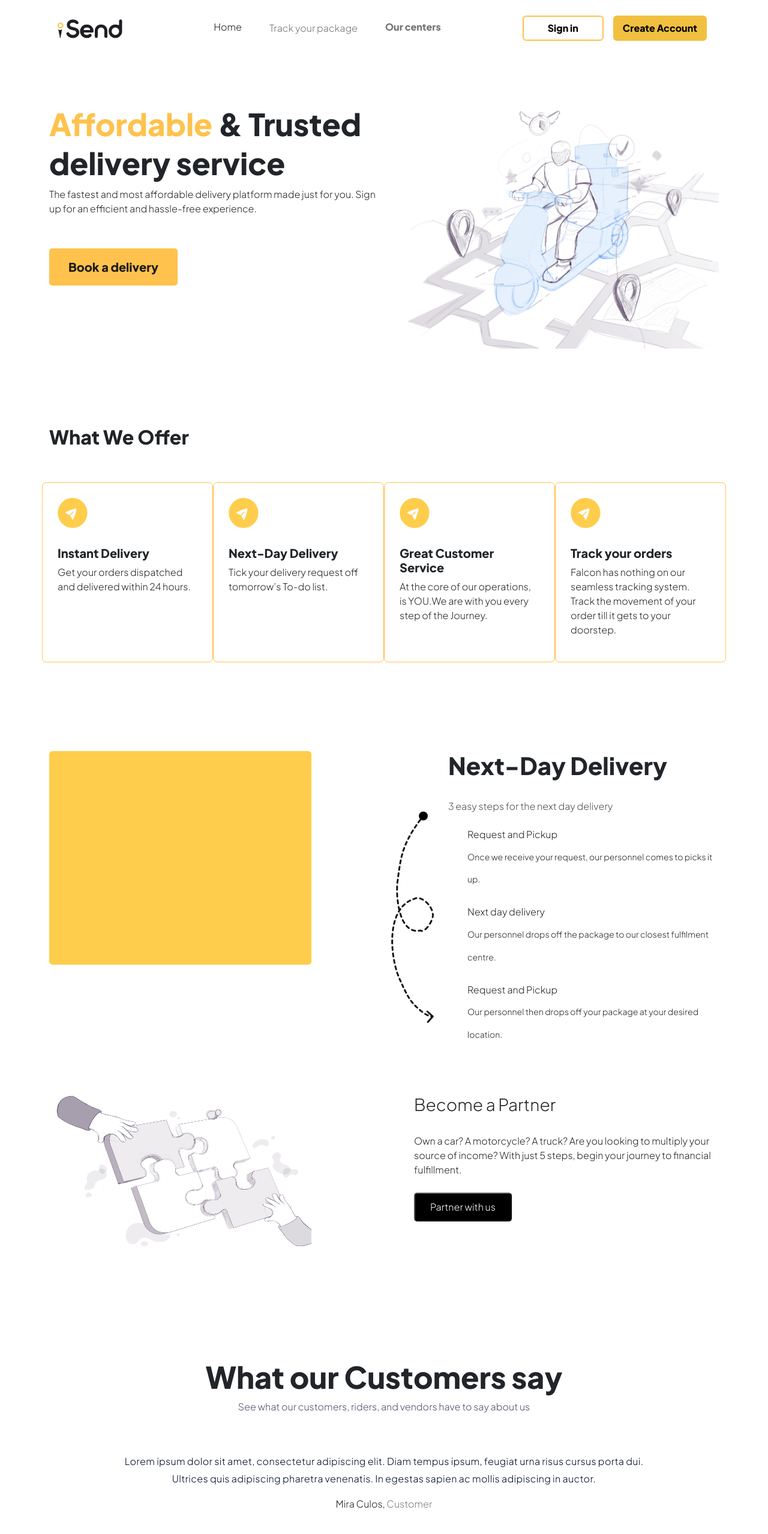
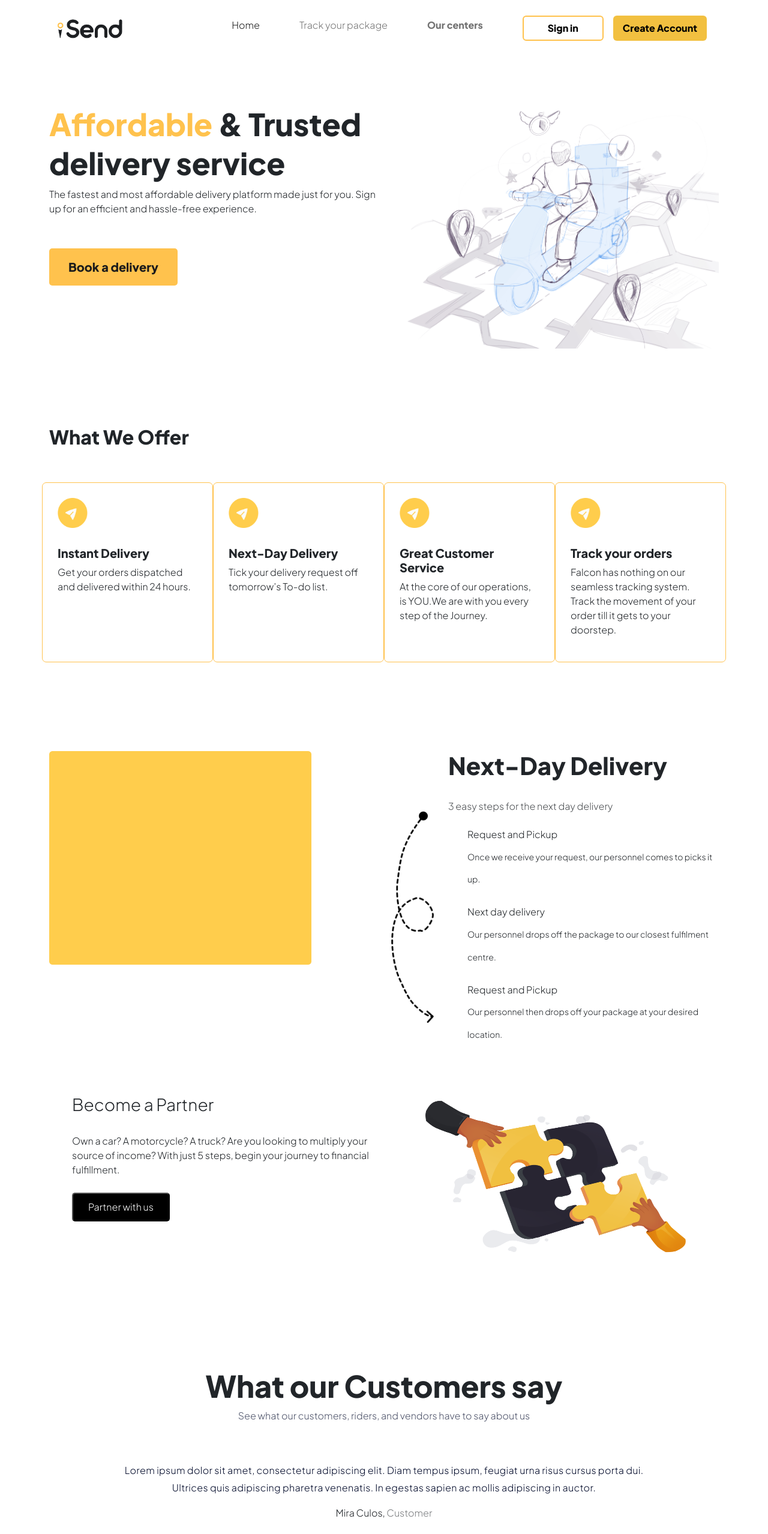
Before and after one commit to TEE2DWHY/Isend-Logistics, a React (Create React App) app: page / in a window 1280 px wide. Shown: the top 2557 px of the page at 60% size. Built offline with nearby package versions, Linux system fonts and the light colour scheme.

Commit message:
effected changes on the navbar

```diff
--- a/src/components/Navbar.js
+++ b/src/components/Navbar.js
@@ -14,13 +14,13 @@ const Navbar = () => {
                             <ul className="navbar-nav">
                                 <div className="nav-center">
                                     <li className="nav-item">
-                                        <a className="nav-link active" aria-current="page" href="/#" style={{ marginRight: "30px" }}>Home</a>
+                                        <a className="nav-link active" aria-current="page" href="/#" style={{ marginRight: "50px" }}>Home</a>
                                     </li>
                                     <li className="nav-item">
-                                        <a className="nav-link nav-center" href="/#" style={{ marginRight: "30px" }}>Track your package</a>
+                                        <a className="nav-link nav-center" href="/#">Track your package</a>
                                     </li>
                                     <li className="nav-item">
-                                        <Link to="/our-centers" className="nav-link" style={{ marginRight: "20px" }}><b>Our centers</b></Link>
+                                        <Link to="/our-centers" className="nav-link"><b>Our centers</b></Link>
                                     </li>
                                 </div>
                                 <li className="nav-item">
--- a/src/index.css
+++ b/src/index.css
@@ -38,8 +38,8 @@ li{
 }
 .nav-center{
   justify-content:space-between;
-  margin-right: 100px;
-  margin-top: 5px;
+  margin-right: 50px;
+  /* margin-top: 5px; */
   display: flex;
   align-items: center;
 }
@@ -163,6 +163,8 @@ li{
 .partner-img{
   width: 80%;
   height: 80%;
+  display: block;
+  margin: auto;
 }
 
 /* FAQ */
@@ -469,6 +471,10 @@ h2.launch{
 body{
   text-align: center;
 }
+.nav-center{
+  display: block;
+  margin: auto;
+}
 .vector{
   display: none;
 }
@@ -508,4 +514,14 @@ body{
 i{
   font-size: 20px;
 }
+.offers-container{
+  margin: 10px;
+  width: 95%;
 }
+.isend-img1{
+  margin-top: 20px;
+}
+.hero-section-h1{
+  font-size: 35px;
+}
+}
--- a/src/pages/Home.js
+++ b/src/pages/Home.js
@@ -84,14 +84,14 @@ function Home() {
             <section id="partner">
                 <div className="container">
                     <div className="row">
-                        <div className="col-lg-6">
-                            <img className="partner-img" src="images/partner.png" alt="" />
-                        </div>
                         <div className="col-lg-6" style={{ paddingLeft: "50px" }}>
                             <h3>Become a Partner</h3>
                             <br />
                             <p>Own a car? A motorcycle? A truck? Are you looking to multiply your source of income? With just 5 steps, begin your journey to financial fulfillment.</p>
                             <button className="partner">Partner with us </button>
+                        </div>
+                        <div className="col-lg-6">
+                            <img className="partner-img" src="images/sync.png" alt="" />
                         </div>
                     </div>
                 </div>
```
Also changed, not shown: public/images/sync.png (added).
